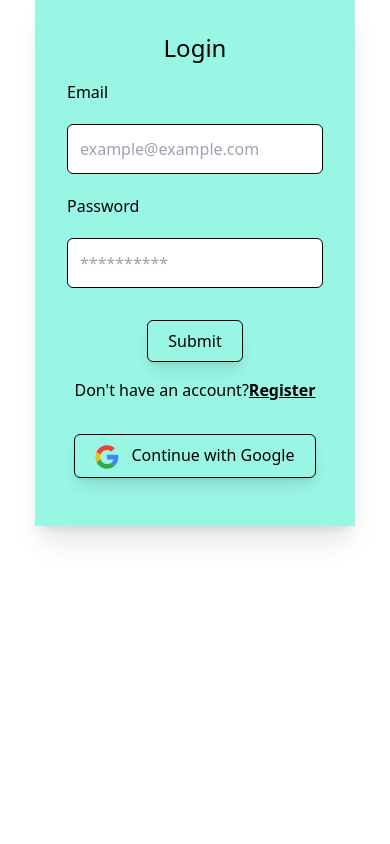
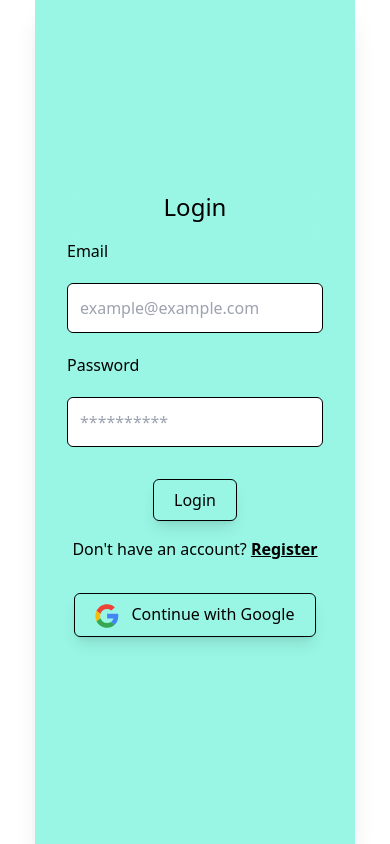
Before and after one commit to Rezwan66/house-hunter, a React (Vite) app in the folder client/: page /login in a window 390 px wide. Built offline with nearby package versions, Linux system fonts and the light colour scheme; no server answers.

Commit message:
edited Auth form height to match the display height of variable devices

```diff
--- a/client/src/pages/AuthPage.jsx
+++ b/client/src/pages/AuthPage.jsx
@@ -4,7 +4,7 @@ export const AuthPage = ({ regState }) => {
   const [register, setRegister] = useState(regState);
   //   const navigate = useNavigate();
   return (
-    <div className=" w-80 md:w-96 lg:w-[1000px] mx-auto bg-teal-200 flex items-center relative overflow-hidden shadow-xl">
+    <div className="min-h-[100vh] w-80 md:w-96 lg:w-[1000px] mx-auto bg-teal-200 flex items-center relative overflow-hidden shadow-xl">
       {/* register form  */}
       <form
         className={`p-8 w-full ${
@@ -14,7 +14,7 @@ export const AuthPage = ({ regState }) => {
         <h1 className="backdrop-blur-sm text-2xl lg:text-4xl pb-4 text-center">
           Register
         </h1>
-        <div className="space-y-5">
+        <div className="space-y-2">
           <label htmlFor="name" className="block">
             Full Name
           </label>
@@ -77,7 +77,7 @@ export const AuthPage = ({ regState }) => {
           Submit
         </button>
         <p className="mb-3 text-center">
-          Already have an account?
+          Already have an account?{' '}
           <Link
             to={'/login'}
             onClick={() => {
@@ -152,10 +152,10 @@ export const AuthPage = ({ regState }) => {
           type="button"
           className="py-2 px-5 mb-4 mx-auto mt-8 shadow-lg border rounded-md border-black block"
         >
-          Submit
+          Login
         </button>
         <p className="mb-3 text-center">
-          Don&apos;t have an account?
+          Don&apos;t have an account?{' '}
           <Link
             to={'/register'}
             onClick={() => {
```
